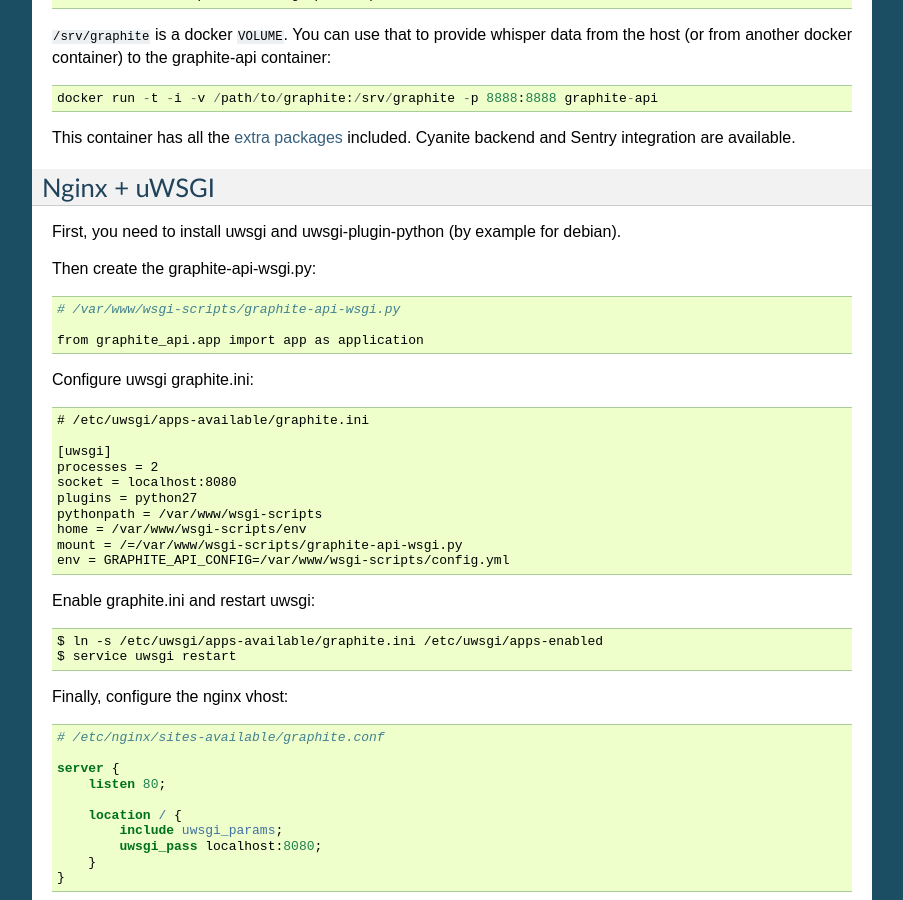
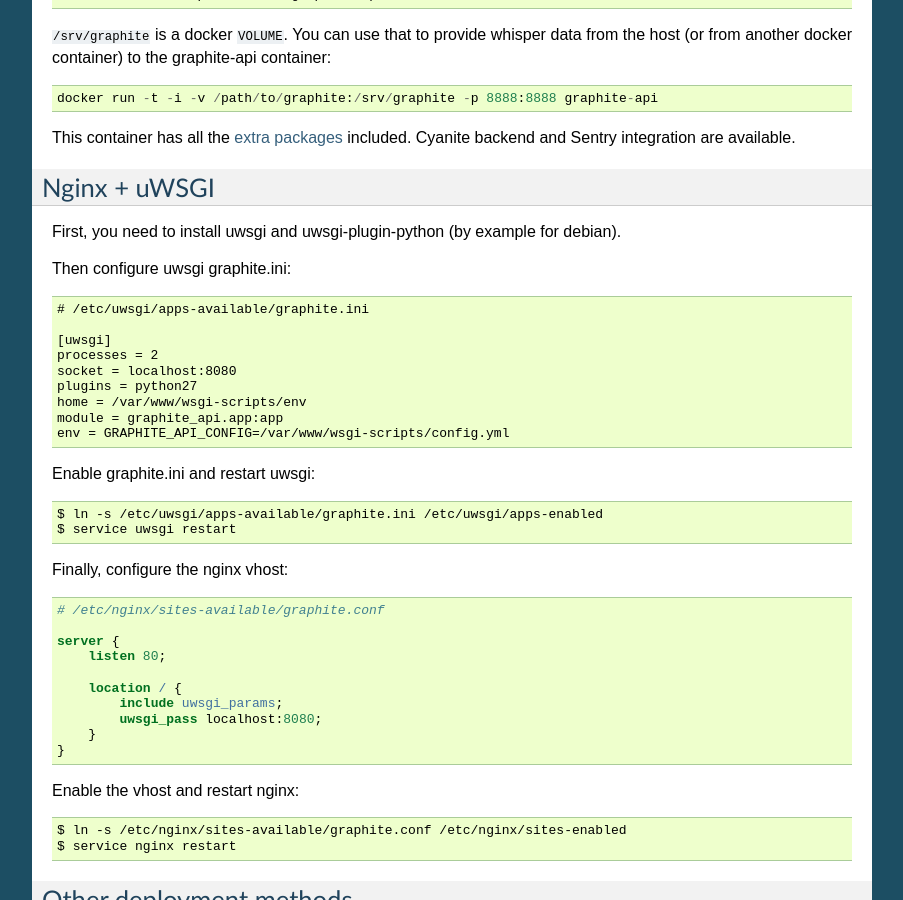
Before and after one commit to brutasse/graphite-api, a Sphinx documentation site: the page built from docs/deployment.rst, in a window 1280 px wide and 900 px high, scrolled down 2402 px. Shown: the whole window, without its empty margins (198-1101 px from the left). Built offline with Sphinx 7.4.7, drawn with Linux system fonts in a browser that asks for light colours.

Commit message:
More elegant nginx + uwsgi config

```diff
--- a/docs/deployment.rst
+++ b/docs/deployment.rst
@@ -165,15 +165,7 @@
 
 First, you need to install uwsgi and uwsgi-plugin-python (by example for debian).
 
-Then create the graphite-api-wsgi.py:
-
-.. code-block:: bash
-
-    # /var/www/wsgi-scripts/graphite-api-wsgi.py
-
-    from graphite_api.app import app as application
-
-Configure uwsgi graphite.ini:
+Then configure uwsgi graphite.ini:
 
 .. code-block:: uwsgi
 
@@ -183,9 +175,8 @@
     processes = 2
     socket = localhost:8080
     plugins = python27
-    pythonpath = /var/www/wsgi-scripts
     home = /var/www/wsgi-scripts/env
-    mount = /=/var/www/wsgi-scripts/graphite-api-wsgi.py
+    module = graphite_api.app:app
     env = GRAPHITE_API_CONFIG=/var/www/wsgi-scripts/config.yml
 
 Enable graphite.ini and restart uwsgi:
```
